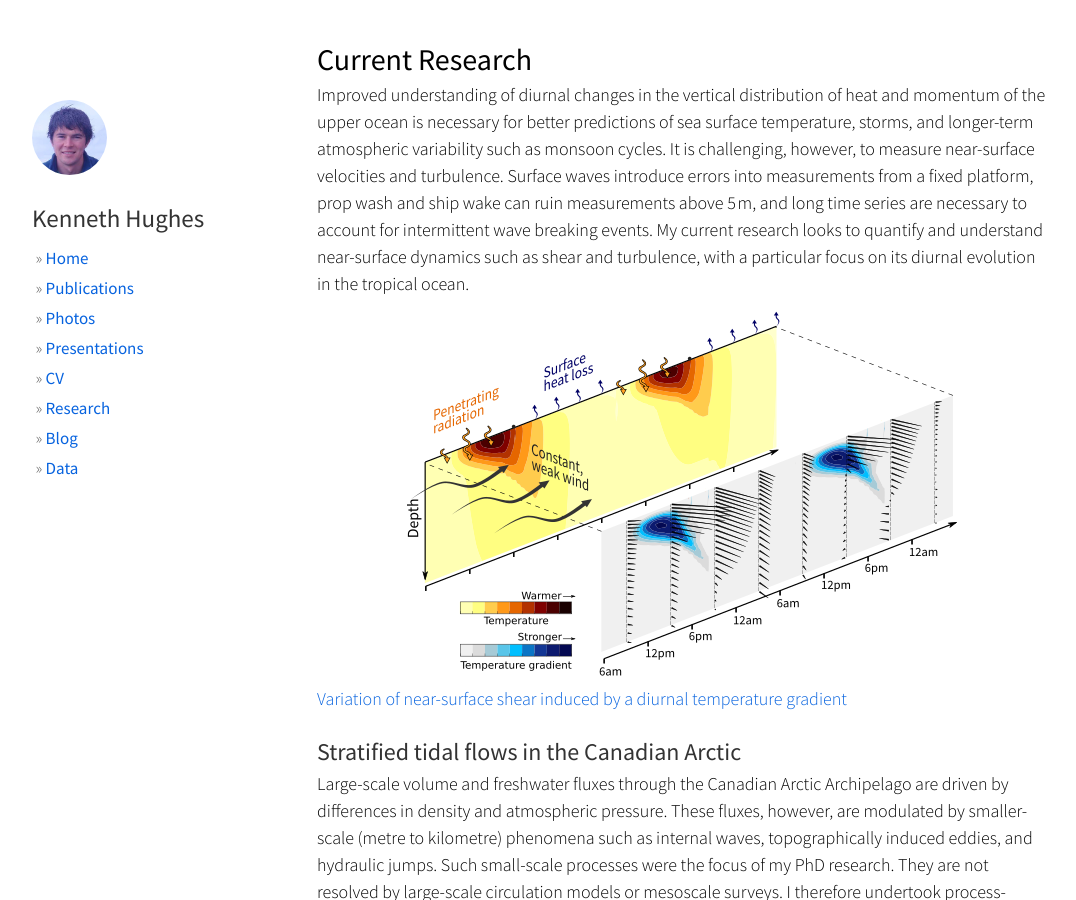
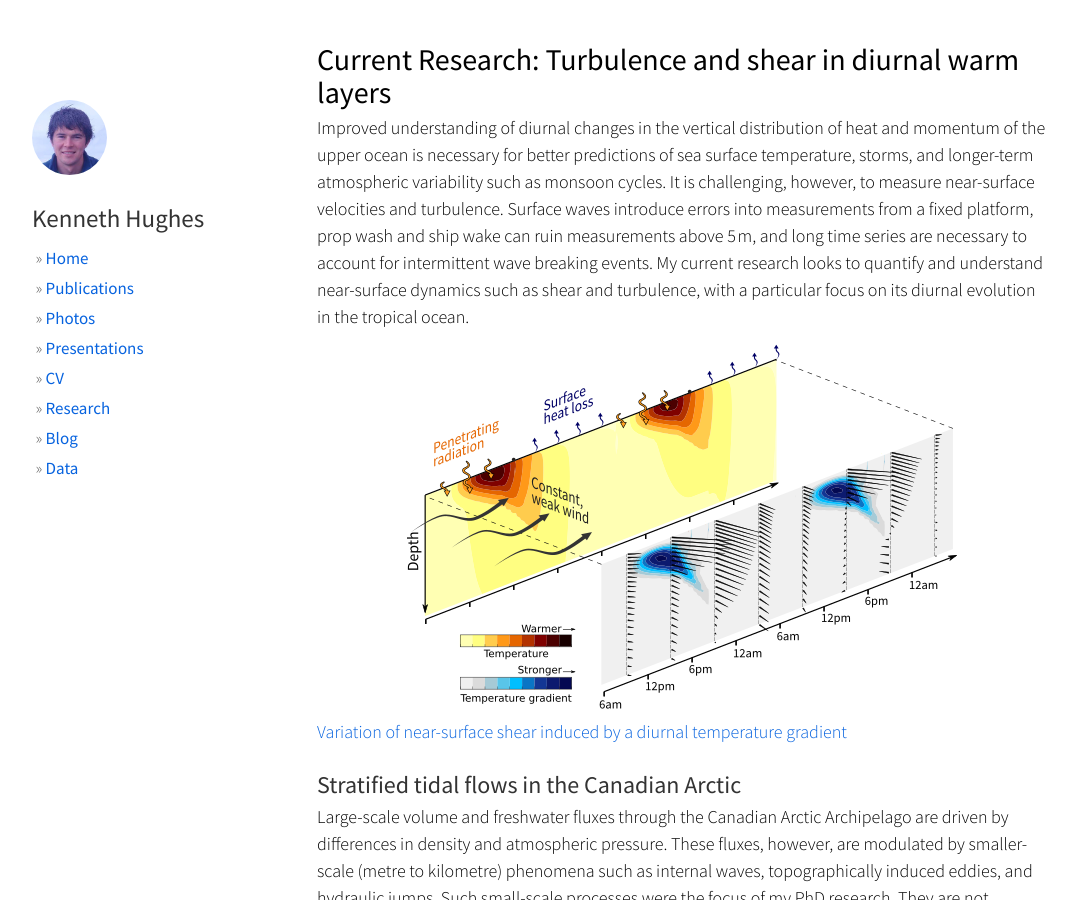
Before and after one commit to hugke729/hugke729.github.io, a Jekyll site: the page built from research/index.md, in a window 1280 px wide and 900 px high. Shown: the whole window, without its empty margins (53-1129 px from the left). Built offline with Jekyll 4.4.1, drawn with Linux system fonts in a browser that asks for light colours; nearby versions of some CDN libraries.

Commit message:
Add title for current research

```diff
--- a/research/index.md
+++ b/research/index.md
@@ -4,7 +4,7 @@ title: Research, Kenneth Hughes
 ---
 ######
 
-## Current Research
+## Current Research: Turbulence and shear in diurnal warm layers
 
 Improved understanding of diurnal changes in the vertical distribution of heat and momentum of the upper ocean is necessary for better predictions of sea surface temperature, storms, and longer-term atmospheric variability such as monsoon cycles. It is challenging, however, to measure near-surface velocities and turbulence. Surface waves introduce errors into measurements from a fixed platform, prop wash and ship wake can ruin measurements above 5 m, and long time series are necessary to account for intermittent wave breaking events. My current research looks to quantify and understand near-surface dynamics such as shear and turbulence, with a particular focus on its diurnal evolution in the tropical ocean.
 
```
